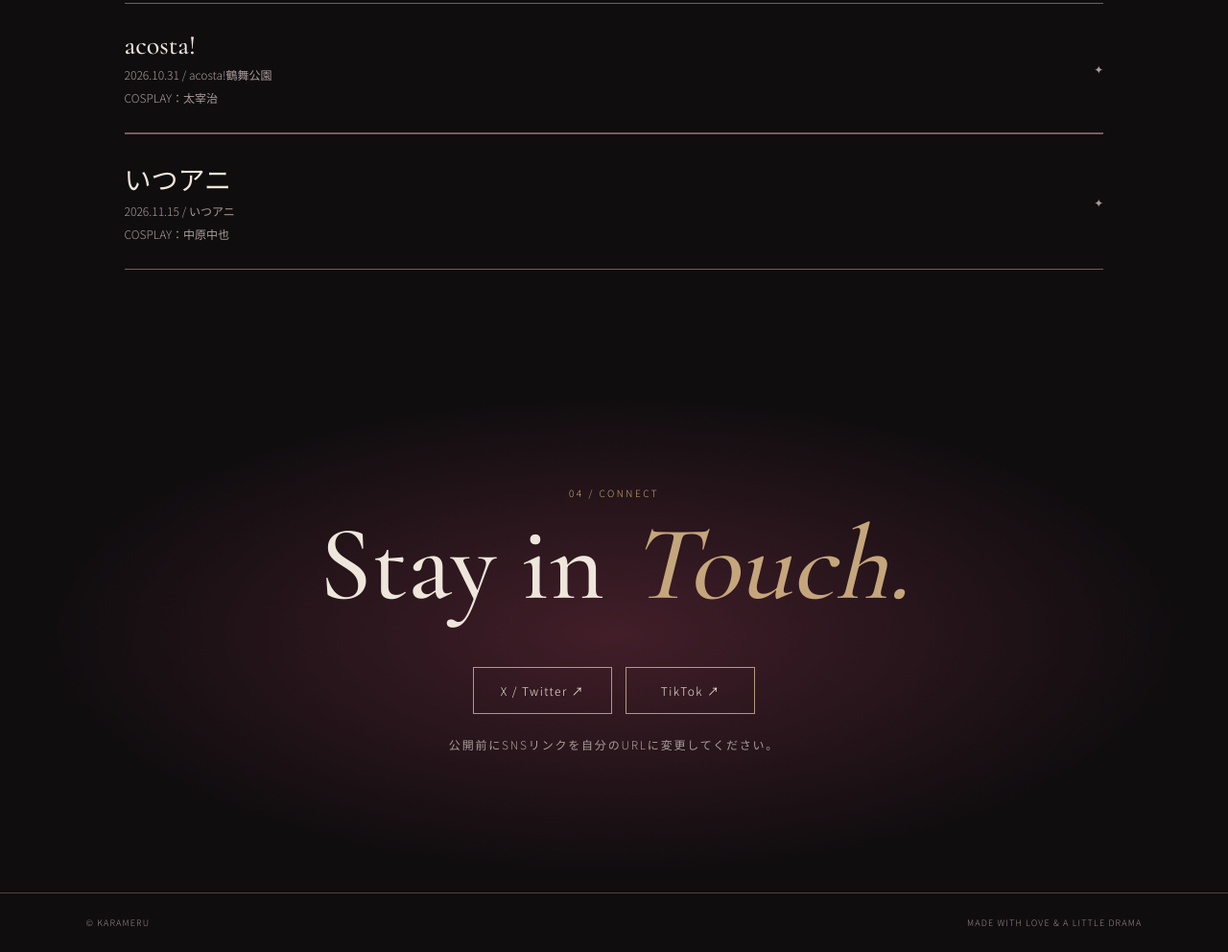
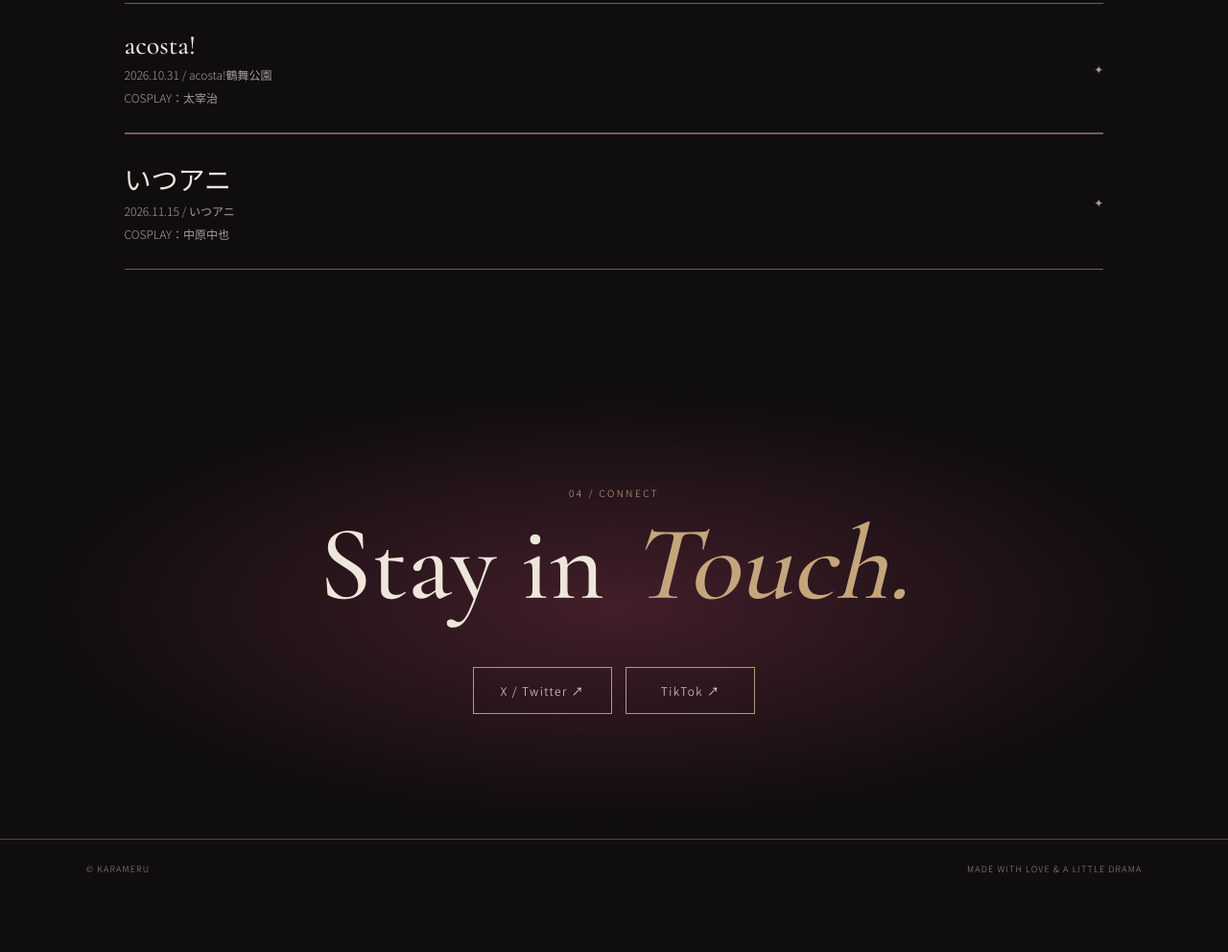
Before and after one commit to karameru0021/karameru-chuya-readable, a plain HTML site: page index.html in a window 1280 px wide. Shown: the part 3043-4035 px from the top of the page at 96% size. After the commit the page ends 3979 px from the top, so only its background shows below. Drawn offline with nearby package versions, Linux system fonts and the light colour scheme.

Commit message:
Update index.html

```diff
--- a/index.html
+++ b/index.html
@@ -581,9 +581,6 @@
       TikTok ↗
      </a>
     </div>
-    <p class="hint">
-     公開前にSNSリンクを自分のURLに変更してください。
-    </p>
    </section>
   </main>
   <footer>
```
